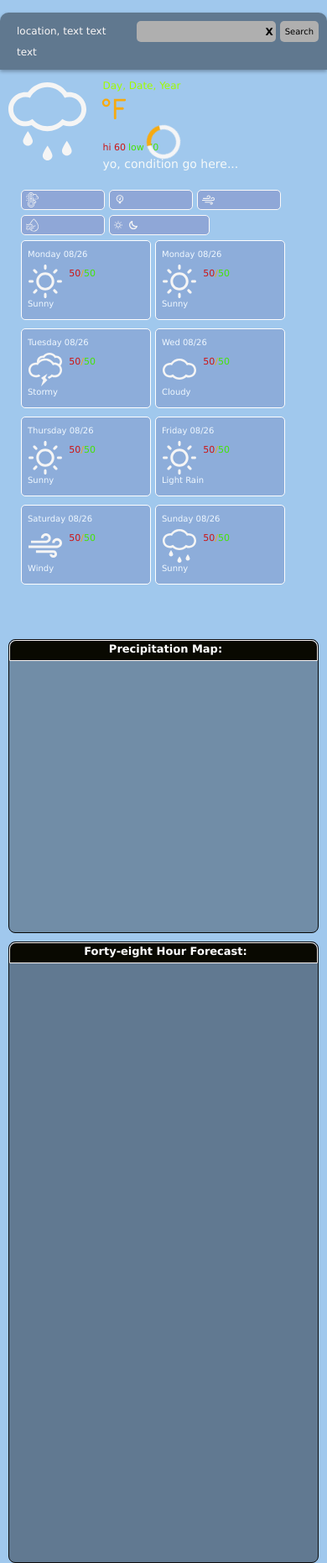
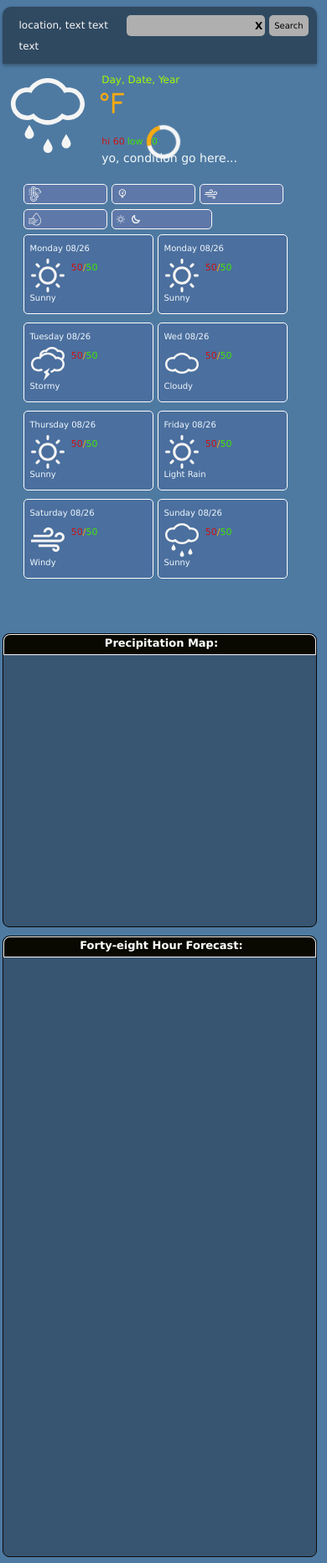
Before and after one commit to ddcroft73/weather-app, a plain HTML site: page index.html in a window 390 px wide. Shown: the whole page at 84% size. Drawn offline with nearby package versions, Linux system fonts and the light colour scheme.

Commit message:
cleaned up code and fixed mobile UI, centered main container.

```diff
--- a/modules/util.js
+++ b/modules/util.js
@@ -53,7 +53,7 @@ export const isNight = (unixTimeStamp, offset) => {
         ((currHour-1) === ssHourInt && ssMinuteInt > currMinute)
        ) {
         return true;
-    } else if (currHour <= 6) { // midnight. definitley dark
+    } else if (currHour <= 6) { // midnight. definitley dark  === 0
       return true;
     }
 
@@ -132,7 +132,7 @@ export const setBackground = (main, description, dom, night) => {
     description = description.split(" ")[0];
 
     /* Lazy mans TDD */
-       //main = 'Tornado';
+       //main = 'Mist';
        //description = 'powerful';
     //console.log(main, description);
 
@@ -143,7 +143,7 @@ export const setBackground = (main, description, dom, night) => {
         } else {
           fileName = "clear-BG.jpg";
         }
-        setColors(dom, "white", "lightblue");
+        setColors(dom, "white", "gray");
         break;
 
       case "Clouds":
--- a/styles/main.css
+++ b/styles/main.css
@@ -72,7 +72,7 @@ body {
 
     display: flex;
     justify-content: center;
-    background-color:rgb(160, 200, 237);
+    background-color:rgb(78, 122, 162);
     font-size: 10px;
 }
 
@@ -80,11 +80,12 @@ body {
 /* The main container to keep all otheres centered*/
 .centered-container {
     display: flex;
+    justify-content: center;
     width: 100%;
     max-width: 1000px;
     border: 0px solid rgb(0, 0, 3);
     height: 1300px;
-    margin-top: 10px;
+    margin-top: 3px;
     margin-right: 20px;
     margin-left: 10px;
 }
@@ -98,7 +99,7 @@ body {
 
     border: 0px solid rgb(247, 170, 16);
 
-    width: 100%;
+    width: 95%;
     max-width: 1000px;
     height: 500px;
     border-radius: 10px;
@@ -430,9 +431,9 @@ input[type="text"]{
     flex-direction: column;
     flex: 0 400px;
     height: 740px;
-    min-width: 350px;
+    min-width: 375px;
     border: 1px solid rgb(11, 11, 11);
-    background-color: rgba(4, 4, 5, 0.4);
+    background-color: rgba(0, 0, 0, 0.3);
     border-bottom-right-radius: 8px;
     border-bottom-left-radius: 8px;
     border-radius: 8px;
@@ -535,7 +536,6 @@ input[type="text"]{
     line-height: 20px;
     font-size: 13px;
     font-weight: bold;
-    color: white;
 }
 
 .hour-cell-time {
@@ -543,7 +543,7 @@ input[type="text"]{
     margin-left: 5px;
     margin-right: 5px;
     text-align: center;
-    color: rgb(139, 139, 135);
+    color: rgb(230, 212, 177);
 }
 .hour-cell-icon {
     flex: 25px;
@@ -560,7 +560,7 @@ input[type="text"]{
 .inner-right {
     flex: 0 500px;
     height: 375px;
-    min-width: 350px;
+    min-width: 375px;
     border: 1px solid rgb(6, 6, 6);
     background-color: rgba(4, 4, 5, .3);
     border-top-right-radius: 8px;
@@ -572,7 +572,7 @@ input[type="text"]{
     flex-direction: column;
     height: 350px;
     width: 550px;
-    min-width: 350px;
+    min-width: 375px;
     gap: 10px;
 }
 
@@ -642,7 +642,7 @@ input[type="text"]{
     }
 }
 
-@media screen and (max-width: 678px) {
+@media screen and (max-width: 714px) {
     .level-mid {
             height: 50px;
         }
@@ -666,7 +666,7 @@ input[type="text"]{
 
 }
 
-@media screen and (max-width: 524px) { /* 480 */
+@media screen and (max-width: 546px) { /* 480 */
 
         .main-container {
             height: 690px;
@@ -681,11 +681,11 @@ input[type="text"]{
 
     .main-container {
         height: 720px; /*690 700 */
-
+        width: 375px;
     }
 
     .centered-container {
-        height: 1950px; /*1250 1275*/
+        height: 1900px; /*1250 1275*/
     }
 }
 @media screen and (max-width: 375px) {
```
Also changed, not shown: main.js (+6 -3 lines), modules/weather-api.js (+12 -9 lines).
